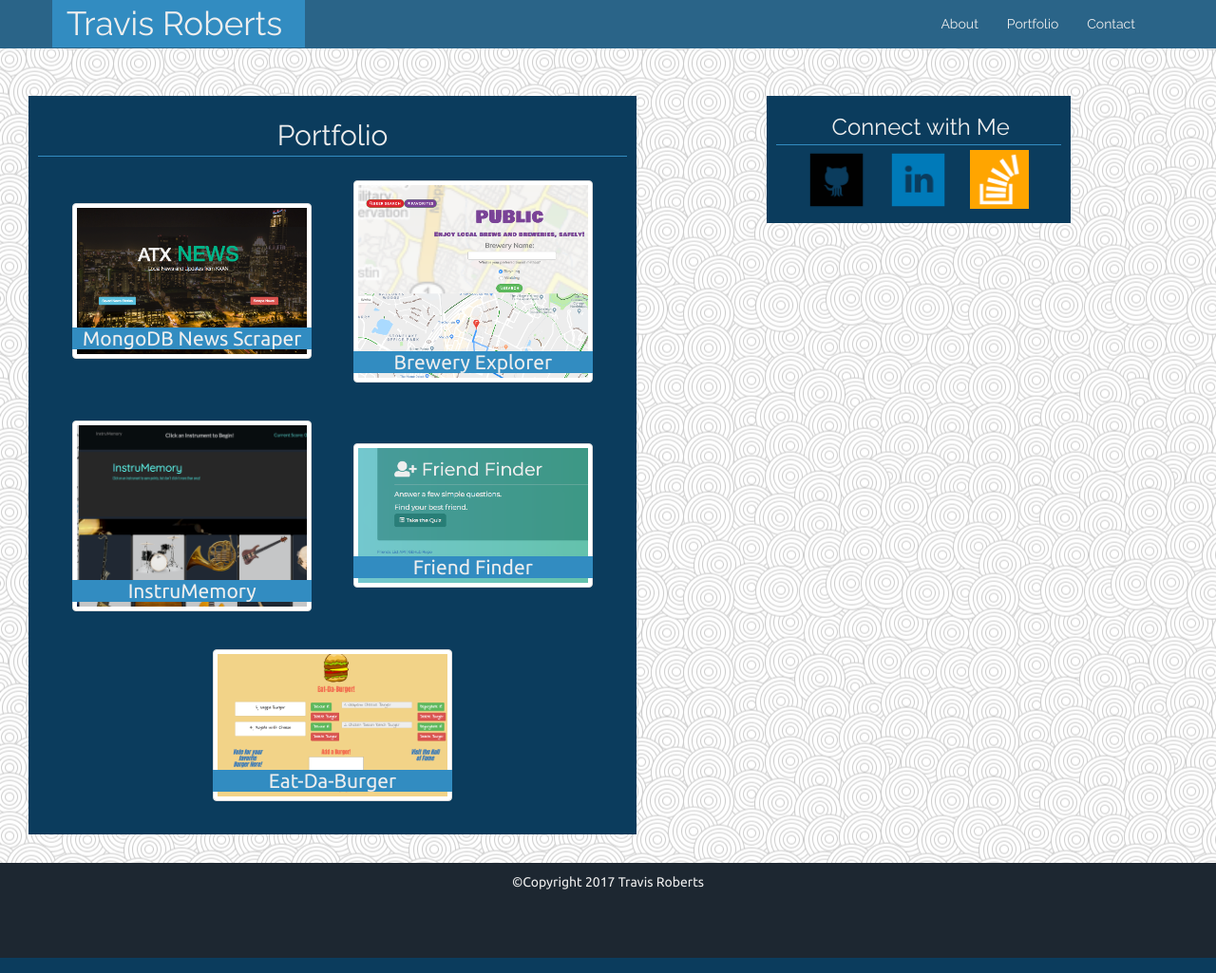
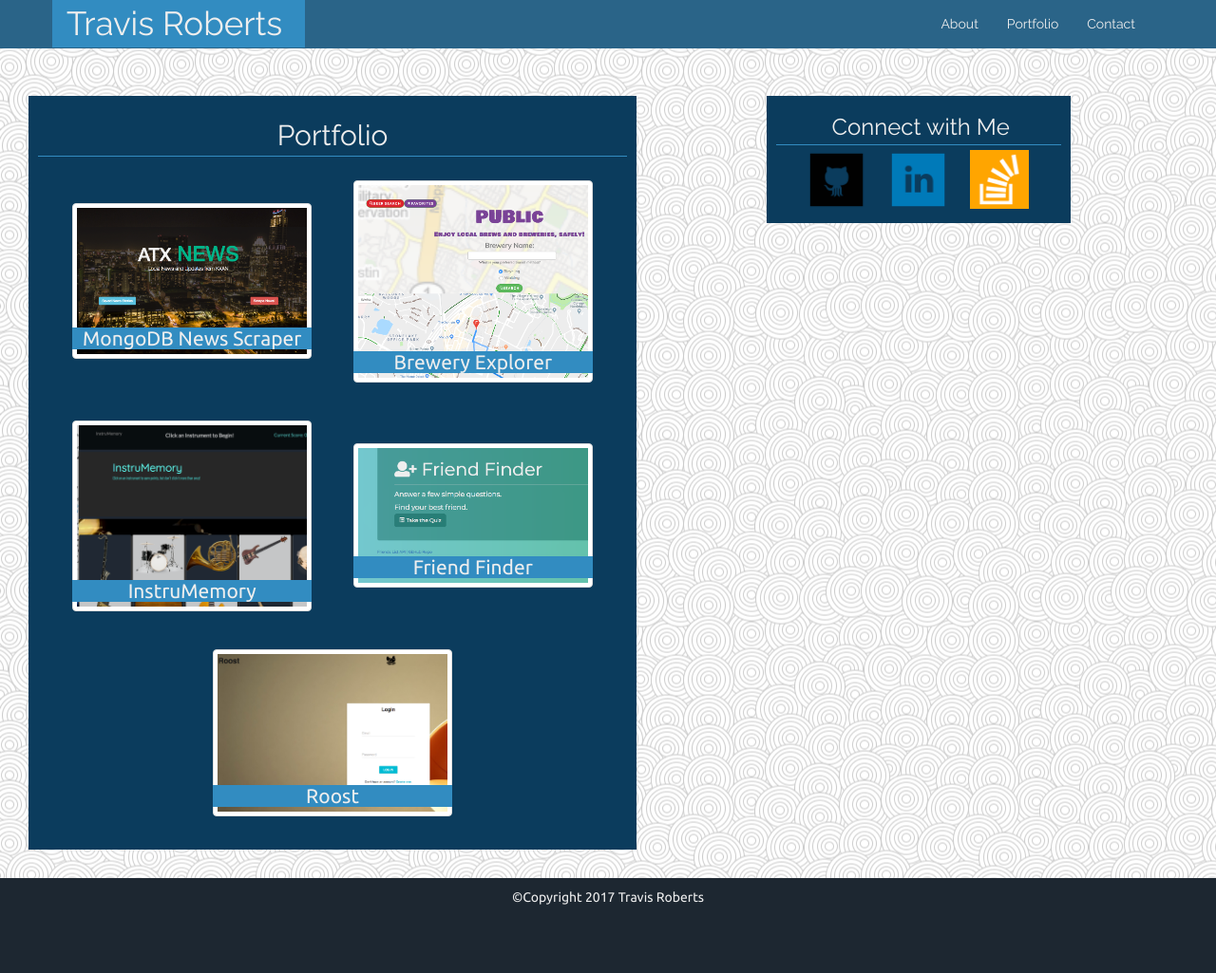
Before and after one commit to trobe026/Bootstrap-Portfolio, a website: page portfolio.html in a window 1280 px wide. Shown: the whole page at 95% size. Drawn offline with nearby package versions, Linux system fonts and the light colour scheme.

Commit message:
updated port

```diff
--- a/portfolio.html
+++ b/portfolio.html
@@ -54,8 +54,8 @@
                   <h4>Friend Finder</h4>
                 </div>
                 <div class="img">
-                  <a href="https://rocky-bayou-37862.herokuapp.com/" target = '_blank'><img class="img-thumbnail" src="./assets/images/burger.jpeg"  alt="EatDaBurger"></a>
-                  <h4>Eat-Da-Burger</h4>
+                  <a href="https://github.com/trobe026/Roost" target = '_blank'><img class="img-thumbnail" src="./assets/images/Roost.jpeg"  alt="Roost"></a>
+                  <h4>Roost</h4>
                 </div>
                 </section>
               </div>
```
Also changed, not shown: assets/images/roost.jpeg (added).
